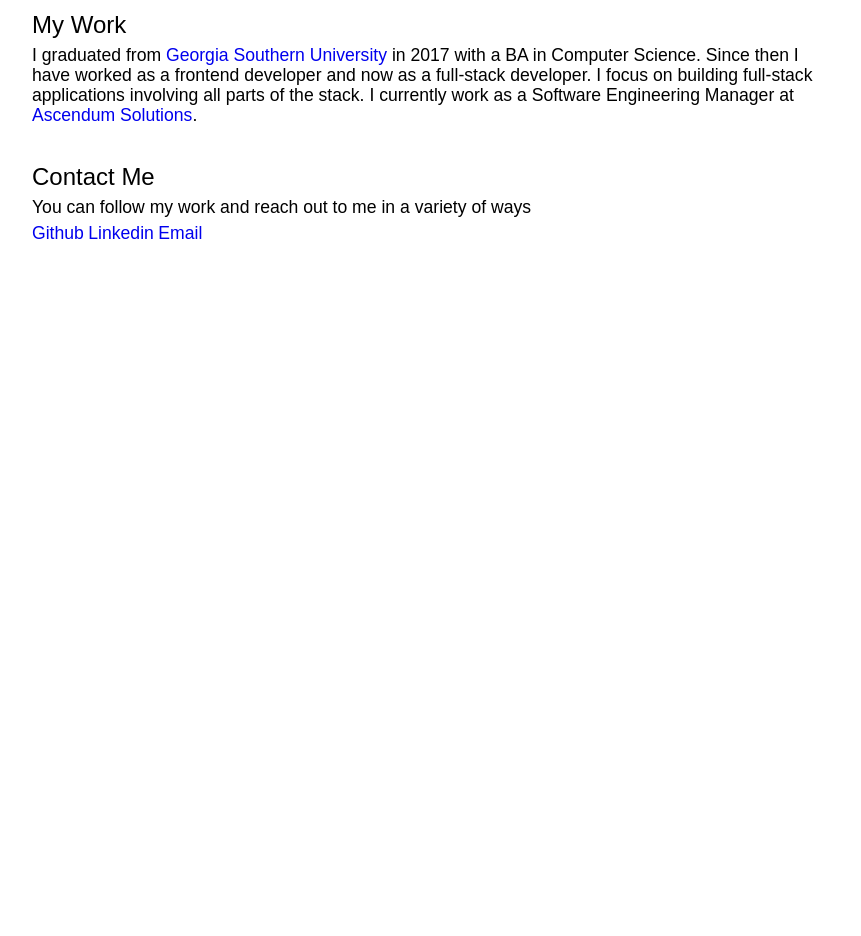
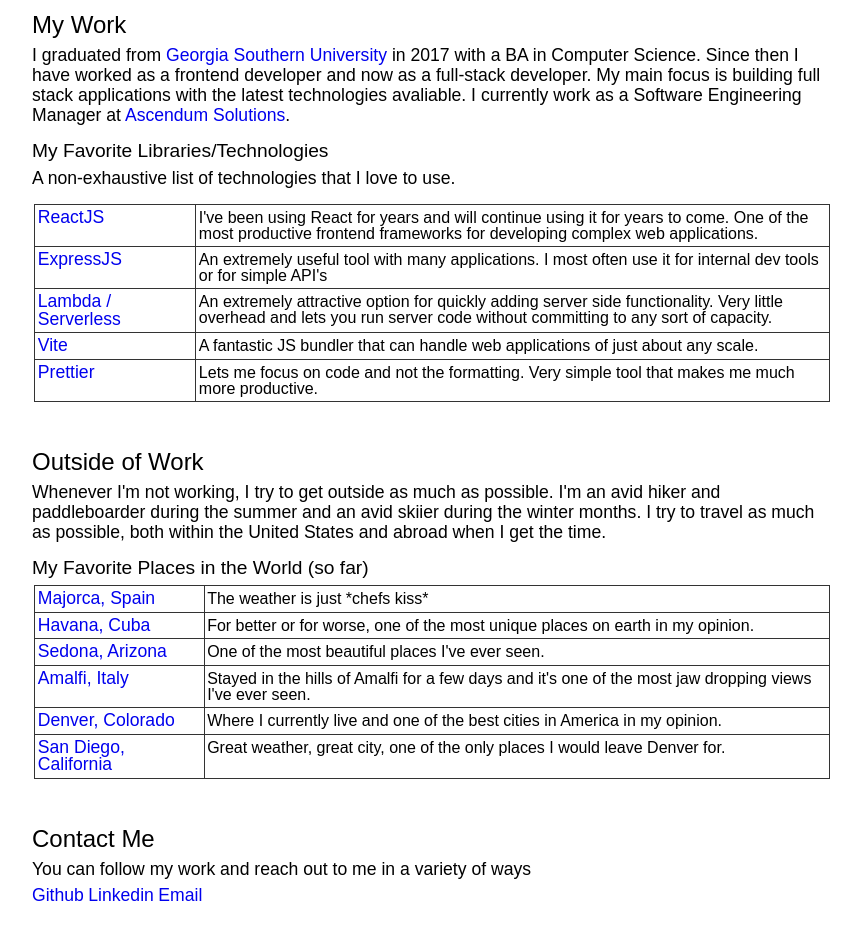
Before and after one commit to sgolovine/www-2024, a plain HTML site: page app/index.html in a window 1280 px wide. Shown: the part 127-1063 px from the top of the page, without its empty margins (208-1069 px from the left). Before the commit the page ends 800 px from the top, so only its background shows below. Drawn offline with Linux system fonts and the light colour scheme.

Commit message:
add tables, add table styling, add personal section

```diff
--- a/app/index.html
+++ b/app/index.html
@@ -36,11 +36,130 @@
             >Georgia Southern University</a
           >
           in 2017 with a BA in Computer Science. Since then I have worked as a
-          frontend developer and now as a full-stack developer. I focus on
-          building full-stack applications involving all parts of the stack. I
-          currently work as a Software Engineering Manager at
+          frontend developer and now as a full-stack developer. My main focus is
+          building full stack applications with the latest technologies
+          avaliable. I currently work as a Software Engineering Manager at
           <a href="https://ascendum.com/">Ascendum Solutions</a>.
         </p>
+
+        <div class="sub-section">
+          <h3>My Favorite Libraries/Technologies</h3>
+          <p>A non-exhaustive list of technologies that I love to use.</p>
+          <table>
+            <tr>
+              <td><a href="https://react.dev/">ReactJS</a></td>
+              <td>
+                I've been using React for years and will continue using it for
+                years to come. One of the most productive frontend frameworks
+                for developing complex web applications.
+              </td>
+            </tr>
+            <tr>
+              <td><a href="https://expressjs.com/">ExpressJS</a></td>
+              <td>
+                An extremely useful tool with many applications. I most often
+                use it for internal dev tools or for simple API's
+              </td>
+            </tr>
+            <tr>
+              <td>
+                <a href="https://aws.amazon.com/lambda/">Lambda / Serverless</a>
+              </td>
+              <td>
+                An extremely attractive option for quickly adding server side
+                functionality. Very little overhead and lets you run server code
+                without committing to any sort of capacity.
+              </td>
+            </tr>
+            <tr>
+              <td><a href="https://vitejs.dev/">Vite</a></td>
+              <td>
+                A fantastic JS bundler that can handle web applications of just
+                about any scale.
+              </td>
+            </tr>
+            <tr>
+              <td>
+                <a href="https://prettier.io/">Prettier</a>
+              </td>
+              <td>
+                Lets me focus on code and not the formatting. Very simple tool
+                that makes me much more productive.
+              </td>
+            </tr>
+          </table>
+        </div>
+      </div>
+
+      <div class="section">
+        <h2>Outside of Work</h2>
+        <p>
+          Whenever I'm not working, I try to get outside as much as possible.
+          I'm an avid hiker and paddleboarder during the summer and an avid
+          skiier during the winter months. I try to travel as much as possible,
+          both within the United States and abroad when I get the time.
+        </p>
+        <div class="sub-section">
+          <h3>My Favorite Places in the World (so far)</h3>
+          <table>
+            <tr>
+              <td>
+                <a href="https://en.wikipedia.org/wiki/Mallorca"
+                  >Majorca, Spain</a
+                >
+              </td>
+              <td>The weather is just *chefs kiss*</td>
+            </tr>
+            <tr>
+              <td>
+                <a href="https://en.wikipedia.org/wiki/Havana">Havana, Cuba</a>
+              </td>
+              <td>
+                For better or for worse, one of the most unique places on earth
+                in my opinion.
+              </td>
+            </tr>
+            <tr>
+              <td>
+                <a href="https://en.wikipedia.org/wiki/Sedona,_Arizona"
+                  >Sedona, Arizona</a
+                >
+              </td>
+              <td>One of the most beautiful places I've ever seen.</td>
+            </tr>
+            <tr>
+              <td>
+                <a href="https://en.wikipedia.org/wiki/Amalfi">Amalfi, Italy</a>
+              </td>
+              <td>
+                Stayed in the hills of Amalfi for a few days and it's one of the
+                most jaw dropping views I've ever seen.
+              </td>
+            </tr>
+            <tr>
+              <td>
+                <a href="https://en.wikipedia.org/wiki/Denver"
+                  >Denver, Colorado</a
+                >
+              </td>
+              <td>
+                Where I currently live and one of the best cities in America in
+                my opinion.
+              </td>
+            </tr>
+            <tr>
+              <td>
+                <a href="https://en.wikipedia.org/wiki/San_Diego"
+                  >San Diego, California</a
+                >
+              </td>
+              <td>
+                Great weather, great city, one of the only places I would leave
+                Denver for.
+              </td>
+            </tr>
+          </table>
+        </div>
       </div>
 
       <div class="section">
--- a/app/styles.css
+++ b/app/styles.css
@@ -8,6 +8,10 @@
 
 h2 {
   font-size: 1.5rem;
+}
+
+h3 {
+  font-size: 1.2rem;
 }
 
 p {
@@ -26,6 +30,26 @@
   text-decoration: underline;
 }
 
+table {
+  margin-top: 0.5rem;
+  margin-bottom: 0.5rem;
+  margin-left: 0.15rem;
+  margin-right: 0.15rem;
+}
+
+tr, td {
+  border: 1px solid #333;
+  padding-top: 0.25rem;
+  padding-bottom: 0.25rem;
+  padding-left: 0.15rem;
+  padding-right: 0.15rem;
+}
+
+td {
+  min-width: 150px;
+}
+
+
 .container {
   padding: 1rem;
   max-width: 800px;
@@ -37,3 +61,8 @@
   padding-top: 1rem;
   padding-bottom: 1rem;
 }
+
+.sub-section {
+  padding-top: 0.5rem;
+  padding-bottom: 0.5rem;
+}
```
